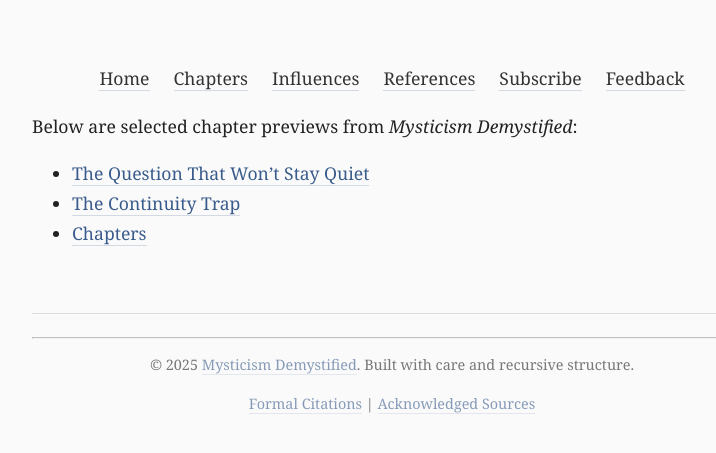
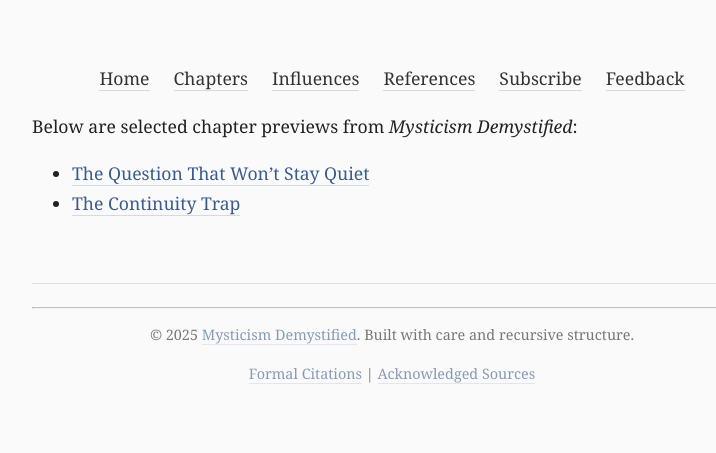
Before and after one commit to jonmmar/maram-cc-site, a Jekyll site: the page built from _chapters/index.md, in a window 1280 px wide. Shown: the top 453 px of the page, without its empty margins (248-964 px from the left). Built offline with Jekyll 4.4.1, drawn with Linux system fonts in a browser that asks for light colours.

Commit message:
fixed chapter list

```diff
--- a/_chapters/index.md
+++ b/_chapters/index.md
@@ -8,8 +8,8 @@ Below are selected chapter previews from *Mysticism Demystified*:
 
 <ul>
   {% for chapter in site.chapters %}
-    <li>
-      <a href="{{ chapter.url }}">{{ chapter.title }}</a>
-    </li>
+    {% unless chapter.url == '/chapters/' %}
+      <li><a href="{{ chapter.url }}">{{ chapter.title }}</a></li>
+    {% endunless %}
   {% endfor %}
 </ul>
```
